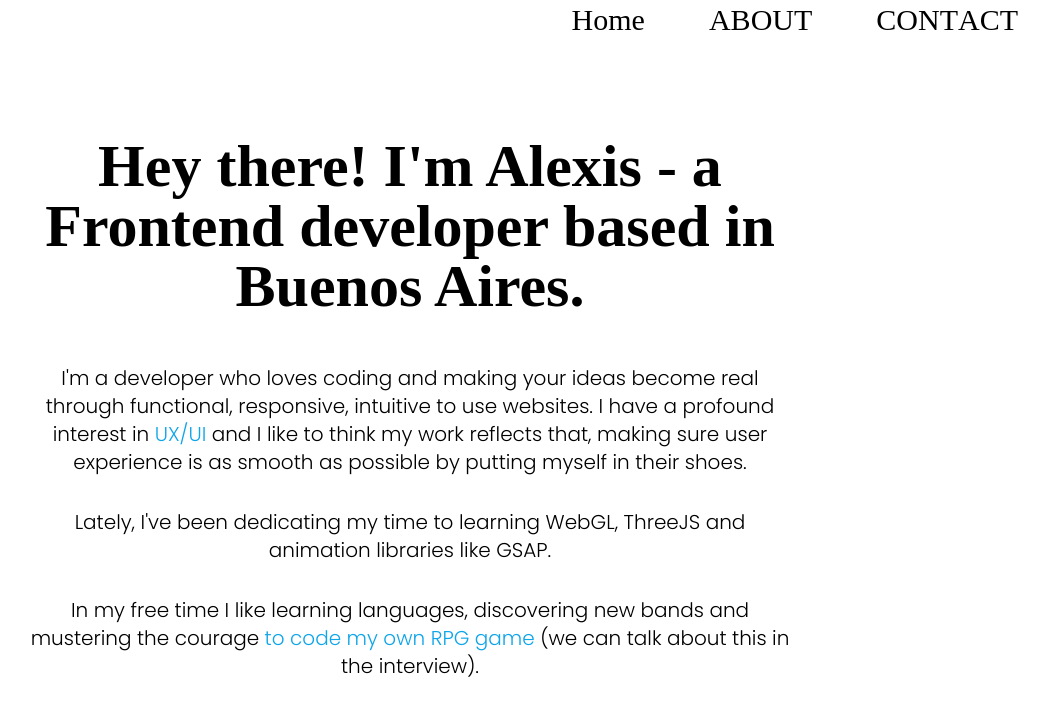
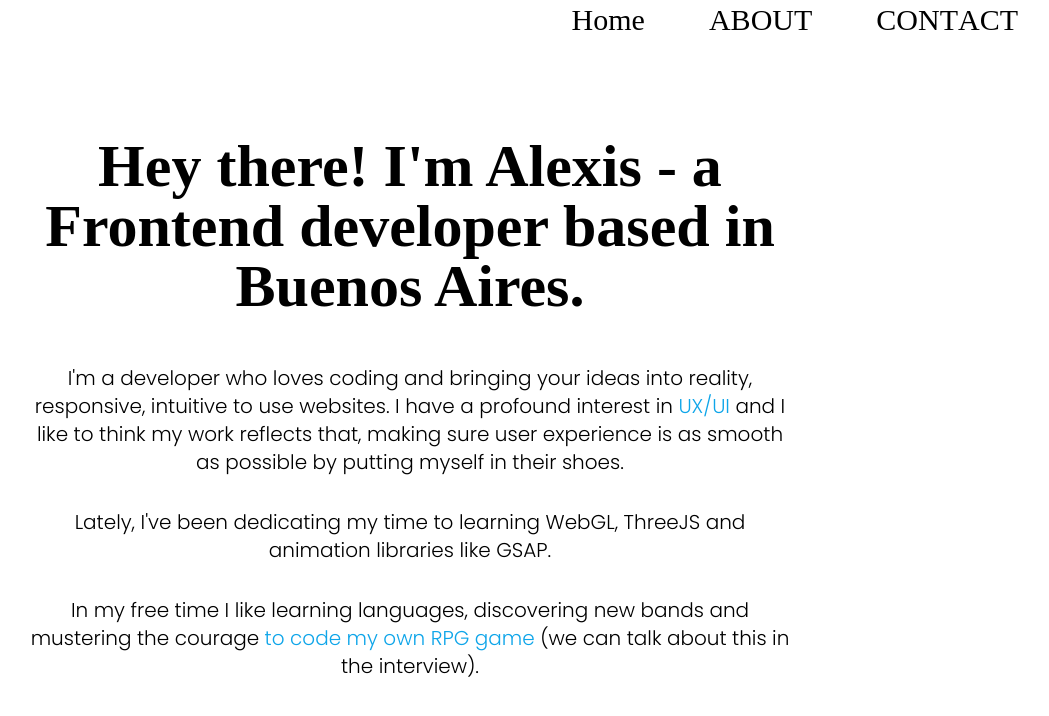
Before and after one commit to Ehrgein/portfolio, a React (Vite) app: page /about in a window 1280 px wide. Shown: the top 716 px of the page, without its empty margins (230-1279 px from the left). Built offline with nearby package versions, Linux system fonts and the light colour scheme; a web font is replaced by a local one.

Commit message:
title change, copywriting

```diff
--- a/index.html
+++ b/index.html
@@ -27,7 +27,7 @@
     <link rel="icon" type="image/svg+xml" href="/vite.svg" />
 
     <meta name="viewport" content="width=device-width, initial-scale=1.0" />
-    <title>Vite + React</title>
+    <title>Alexis Ford</title>
   </head>
   <body>
     <div id="root"></div>
--- a/src/components/About.jsx
+++ b/src/components/About.jsx
@@ -20,11 +20,11 @@ function About() {
       <div className="w-full flex justify-center">
         <div className="flex flex-col projectinfo  tablet:w-[60%] mobilexs:w-full tablet:text-xl mobileM:text-base mobilexs:text-sm justify-center items-center  text-center tablet:mt-12 mobilexs:mt-6 mobilexs:mx-6">
           <p>
-            I'm a developer who loves coding and making your ideas become real
-            through functional, responsive, intuitive to use websites. I have a
-            profound interest in <span className="text-sky-500">UX/UI</span> and
-            I like to think my work reflects that, making sure user experience
-            is as smooth as possible by putting myself in their shoes.<br></br>
+            I'm a developer who loves coding and bringing your ideas into
+            reality, responsive, intuitive to use websites. I have a profound
+            interest in <span className="text-sky-500">UX/UI</span> and I like
+            to think my work reflects that, making sure user experience is as
+            smooth as possible by putting myself in their shoes.<br></br>
           </p>
           <p className="mt-8">
             Lately, I've been dedicating my time to learning WebGL, ThreeJS and
```
